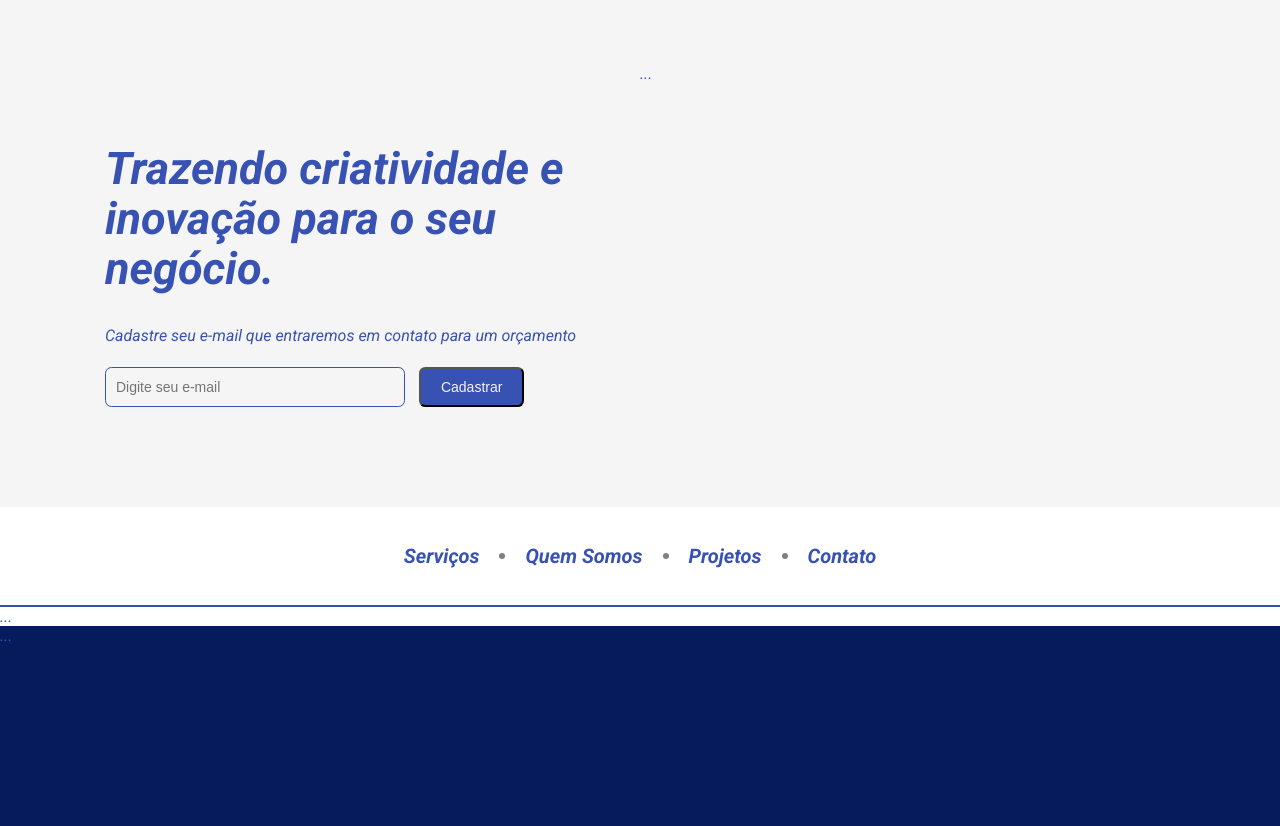
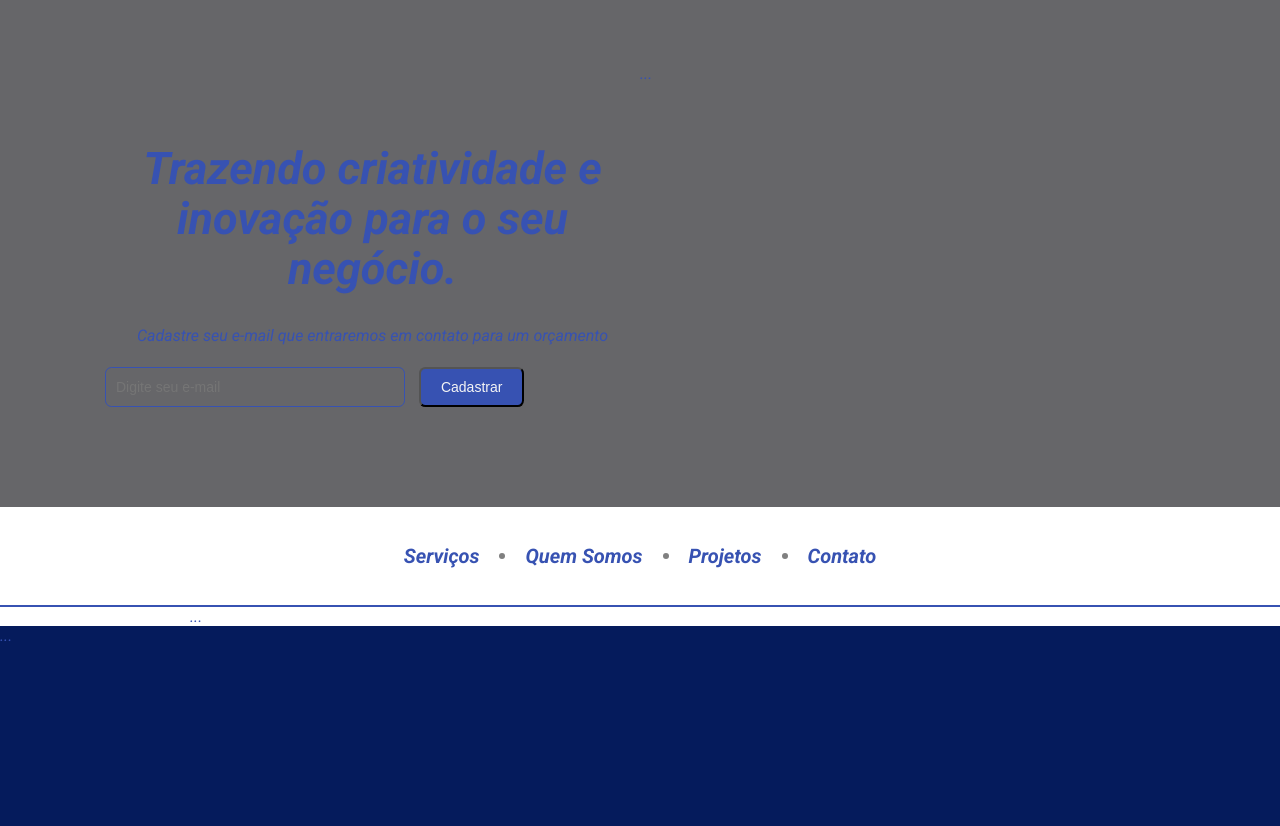
Before and after one commit to GutoAielo/DualMinds, a plain HTML site: page index.html in a window 1280 px wide. Drawn offline with Linux system fonts and the light colour scheme.

Commit message:
CSS Update

```diff
--- a/assets/CSS/mainstyle.css
+++ b/assets/CSS/mainstyle.css
@@ -6,6 +6,7 @@
 
 :root {
   --primary-color: #3752b2;
+  --max-width: 1070px;
 }
 
 body {
@@ -15,12 +16,12 @@ body {
   color: var(--primary-color);
 }
 .main {
-  background-color: whitesmoke;
+  background-color: #666669;
   background-image: url('');
 }
 
 .main__container {
-  max-width: 1070px;
+  max-width: var(--max-width);
   margin: auto;
 }
 
@@ -41,12 +42,14 @@ header {
   font-weight: bold;
   font-size: 45px;
   line-height: 50px;
+  text-align: center;
 }
 
 .main__container-logoArea__leftside .subtitle {
   font-size: 16px;
   line-height: 23px;
   margin-bottom: 20px;
+  text-align: center;
 }
 
 .main__container-logoArea__leftside .form {
@@ -64,6 +67,7 @@ header {
   margin-bottom: 80px;
   width: 300px;
   padding: 0 10px;
+  align: center;
 }
 
 .main__container-logoArea__leftside .form button {
@@ -114,6 +118,14 @@ header {
 
 /************ SECTION INSTRUCTIONS *********************/
 
+.instructions {
+}
+
+.instructions__container {
+  margin: auto;
+  max-width: 900px;
+}
+
 /************ SECTION FOOTER *********************/
 footer {
   background-color: rgb(5 27 92);
--- a/index.html
+++ b/index.html
@@ -39,7 +39,9 @@
       <div class="info__text">Contato</div>
     </section>
     <section class="instructions">
-      ...
+      <div class="instructions__container">
+        ...
+      </div>
     </section>
     <footer>
       ...
```
